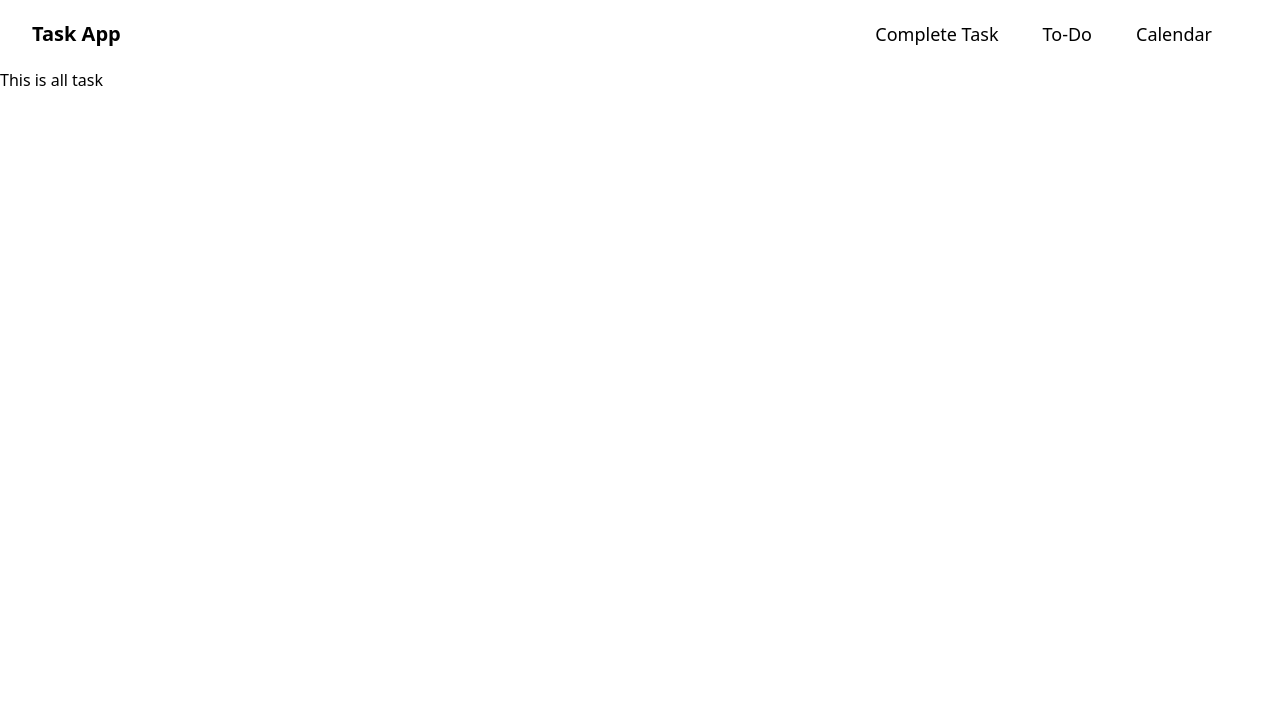
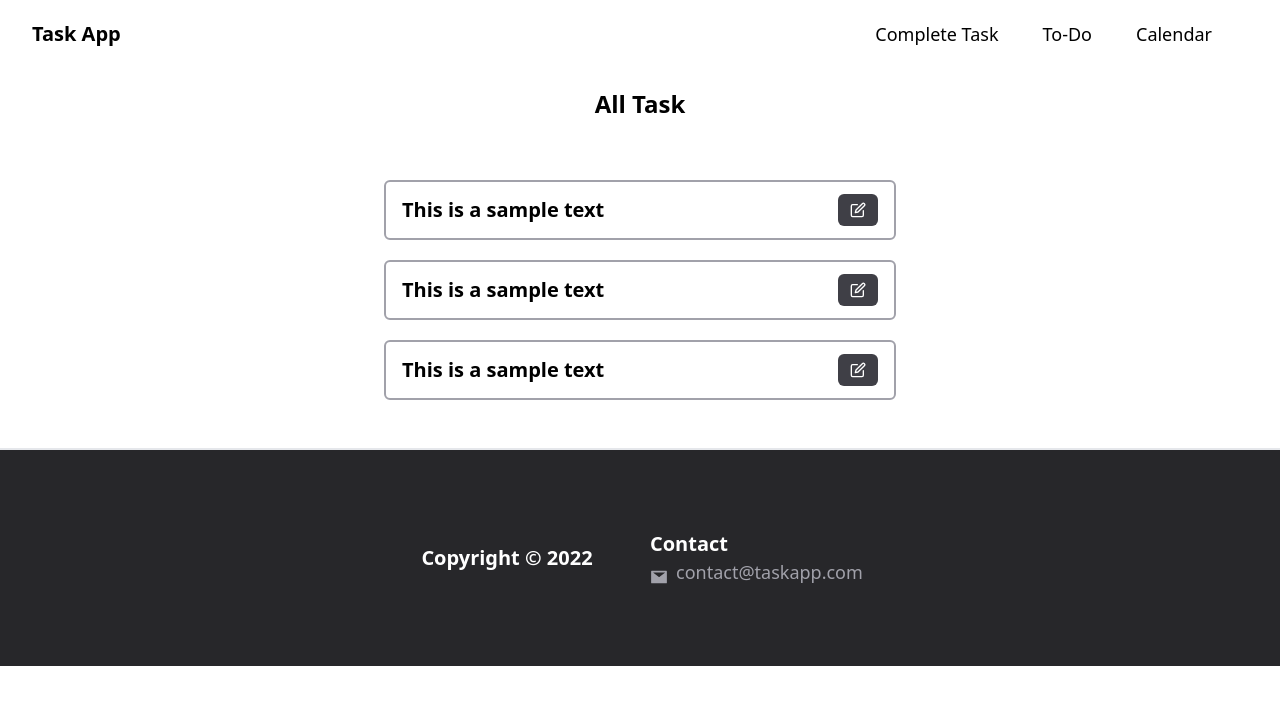
Before and after one commit to EmtiazHossainE2/task-app, a React (Create React App) app: page /todos in a window 1280 px wide. Shown: the top 704 px of the page. Built offline with nearby package versions, Linux system fonts and the light colour scheme.

Commit message:
footer added

```diff
--- a/src/App.js
+++ b/src/App.js
@@ -4,6 +4,7 @@ import { Routes, Route } from "react-router-dom";
 import Completed from './pages/Completed';
 import Todos from './pages/Todos';
 import Calendar from './pages/Calendar';
+import NotFound from './components/NotFound';
 
 const App = () => {
     return (
@@ -13,6 +14,7 @@ const App = () => {
                 <Route path='/completed' element={<Completed/>}/>
                 <Route path='/todos' element={<Todos/>}/>
                 <Route path='/calendar' element={<Calendar/>}/>
+                <Route path='*' element={NotFound}></Route>
             </Routes>
         </div>
     );
--- /dev/null
+++ b/src/components/Footer.js
@@ -0,0 +1,28 @@
+import React from 'react'
+import { AiFillMail } from 'react-icons/ai'
+
+const Footer = () => {
+    const today = new Date();
+    const year = today.getFullYear();
+    return (
+        <div className='border-0 border-t-2 bg-zinc-800 text-white mt-12'>
+            <div className='py-20 px-8 max-w-xl mx-auto '>
+                <div className='grid grid-cols-1 sm:grid-cols-2 gap-5'>
+                    <div className='flex justify-center items-center'>
+                        <h1 className='text-xl font-bold'>Copyright &copy; {year} </h1>
+                    </div>
+                    <div>
+                        <h1 className='text-xl font-bold'>Contact</h1>
+                        <ul className='text-zinc-400 text-lg'>
+                            <li className='flex items-end gap-2'>
+                                <AiFillMail /> contact@taskapp.com
+                            </li>
+                        </ul>
+                    </div>
+                </div>
+            </div>
+        </div>
+    )
+}
+
+export default Footer
--- a/src/components/Layout.js
+++ b/src/components/Layout.js
@@ -1,10 +1,10 @@
 import React from 'react';
 
-const Layout = ({children}) => {
+const Layout = ({ children }) => {
     return (
         <div className='max-w-xl mx-auto px-8'>
-        {children}
-    </div>
+            {children}
+        </div>
     );
 };
 
--- /dev/null
+++ b/src/components/NotFound.js
@@ -0,0 +1,12 @@
+import React from 'react';
+import Layout from './Layout';
+
+const NotFound = () => {
+    return (
+        <Layout>
+            <h2 className='py-5 text-center'>404 | This page is not available  </h2>
+        </Layout>
+    );
+};
+
+export default NotFound;
--- a/src/components/Page.js
+++ b/src/components/Page.js
@@ -1,4 +1,5 @@
 import React from 'react';
+import Footer from './Footer';
 import Navbar from './Navbar';
 
 const Page = ({children}) => {
@@ -6,6 +7,7 @@ const Page = ({children}) => {
         <div>
             <Navbar/>
             {children}
+            <Footer/>
         </div>
     );
 };
--- a/src/components/TodoItems.js
+++ b/src/components/TodoItems.js
@@ -10,7 +10,7 @@ const TodoItems = () => {
     }
 
     return (
-        <div className='px-4 py-3 flex items-center gap-5 border-2 border-zinc-400'>
+        <div className='px-4 py-3 flex items-center gap-5 border-2 border-zinc-400 rounded-md'>
             {edit
                 ? <input type="text" className='outline-none p-2 focus:ring-1 focus:ring-blue-400 w-full' defaultValue="This is a simple text" />
                 : <p className='text-xl font-semibold'>This is a sample text</p>
@@ -19,7 +19,8 @@ const TodoItems = () => {
                 ? <button
                     onClick={editMode}
                     className='px-3 py-2 ml-auto bg-green-500 text-white rounded-md'>
-                    <BsSave/>
+                    {/* <BsSave/> */}
+                    Save
                 </button>
 
                 : <button
--- a/src/pages/Todos.js
+++ b/src/pages/Todos.js
@@ -1,10 +1,15 @@
 import React from 'react';
+import Layout from '../components/Layout';
 import Page from '../components/Page';
+import TodoList from '../components/TodoList';
 
 const Todos = () => {
     return (
         <Page>
-            <h2>This is all task</h2>
+            <Layout>
+                <h2 className='text-center py-5 text-2xl font-bold'>All Task</h2>
+                <TodoList />
+            </Layout>
         </Page>
     );
 };
```
